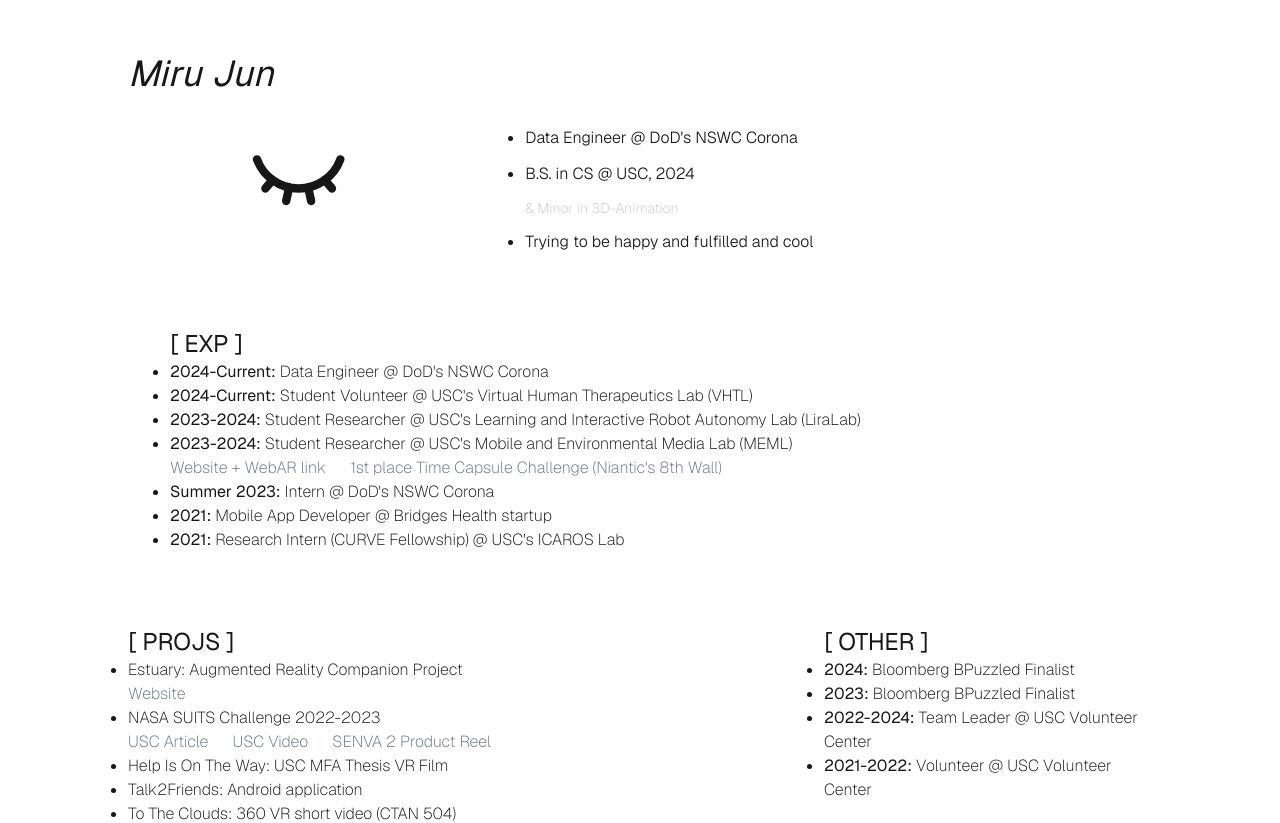
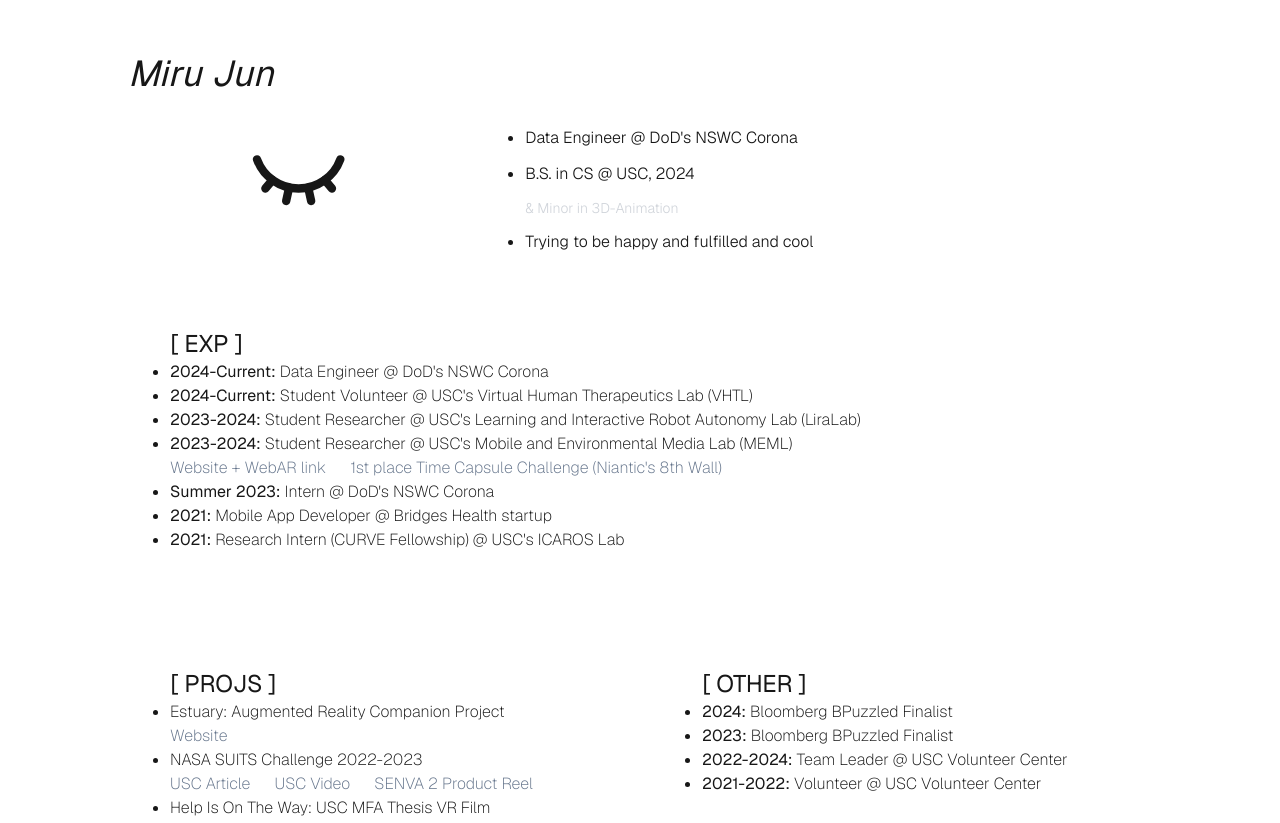
Before and after one commit to lemonlemonde/lemonlemonde.github.io, a Next.js app in the folder lemon-website/: page / in a window 1280 px wide. Shown: the part 110-933 px from the top of the page. Built offline with nearby package versions, Linux system fonts and the light colour scheme.

Commit message:
✨ 🐛 Separate Card comp + stop spin accum

```diff
--- a/lemon-website/src/app/exp_card.js
+++ b/lemon-website/src/app/card.js
@@ -3,7 +3,7 @@
 import * as motion from "motion/react-client"
 import { useRef, useEffect, useState } from "react";
 
-export default function ExpCard() {
+const Card = ({children, link}) => {
     const router = useRouter();
     const boxRef = useRef(null);
     const [isHovered, setIsHovered] = useState(false); // State to manage hover status
@@ -13,6 +13,9 @@
     {/* https://ibelick.com/blog/create-animated-gradient-borders-with-css */ }
     const animateBorder = () => {
         const boxElement = boxRef.current
+        if (!isHoveredRef.current) {
+            return;
+        }
         const curAngle = parseFloat(boxElement.style.getPropertyValue("--angle"))
         var deltaAngle = 25
         var minDelta = 15
@@ -29,12 +32,8 @@
 
         const angle = (curAngle + deltaAngle) % 360;
         boxElement.style.setProperty("--angle", `${angle}deg`);
-        if (isHoveredRef.current) {
-            console.log("spin")
-            requestAnimationFrame(animateBorder);
-        } else {
-            return;
-        }
+        console.log("spin")
+        requestAnimationFrame(animateBorder);
     };
 
 
@@ -46,6 +45,7 @@
             requestAnimationFrame(animateBorder); // Start animation loop
         } else {
             console.log("no hover")
+            boxRef.current.style.setProperty("--angle", "0deg");
         }
     }, [isHovered]); // Re-run effect when hover state changes
 
@@ -57,7 +57,7 @@
             className="w-full p-10 border-2 border-[var(--background)] transition-all duration-500 bg-gradient-to-t from-[#091735] via-[var(--background)] to-[var(--background)] bg-size-200 -bg-pos-10 hover:bg-pos-100"
             onMouseEnter={() => setIsHovered(true)}
             onMouseLeave={() => setIsHovered(false)}
-            onClick={() => router.push("/exp_page")}
+            onClick={() => router.push(link)}
             style={{
                 "--angle": "0deg",
                 "--border-color": isHovered ? "linear-gradient(var(--angle), #070707, #687aff)" : "transparent",
@@ -66,26 +66,9 @@
         >
 
 
-            {/* job exp */}
-            <ul className="list-disc font-extralight max-w-full">
-                <h2 className="text-2xl font-normal">
-                    [ EXP ]
-                </h2>
-                <li><b>2024-Current:</b> Data Engineer @ DoD's NSWC Corona</li>
-                <li><b>2024-Current:</b> Student Volunteer @ USC's Virtual Human Therapeutics Lab (VHTL)</li>
-                <li><b>2023-2024:</b> Student Researcher @ USC's Learning and Interactive Robot Autonomy Lab (LiraLab)</li>
-
-
-                <li><b>2023-2024:</b> Student Researcher @ USC's Mobile and Environmental Media Lab (MEML)</li>
-                <div className="flex space-x-6">
-                    <a className="flex text-slate-500 items-center gap-2 hover:underline hover:underline-offset-4" href="https://storymaps.arcgis.com/collections/1e5f963472f4400da19fcb0e3ccfdd5e?item=1">Website + WebAR link</a>
-                    <a className="flex text-slate-500 items-center gap-2 hover:underline hover:underline-offset-4" href="https://www.8thwall.com/blog/post/163144919365/meet-the-winners-time-capsule-challenge">1st place Time Capsule Challenge (Niantic's 8th Wall)</a>
-                </div>
-
-                <li><b>Summer 2023:</b> Intern @ DoD's NSWC Corona</li>
-                <li><b>2021:</b> Mobile App Developer @ Bridges Health startup</li>
-                <li><b>2021:</b> Research Intern (CURVE Fellowship) @ USC's ICAROS Lab</li>
-            </ul>
+            {children}
         </div>
     );
 }
+
+export default Card;
--- a/lemon-website/src/app/exp_page/page.js
+++ b/lemon-website/src/app/exp_page/page.js
@@ -1,4 +1,4 @@
-export default function ExpCard() {
+export default function ExpPage() {
     return (
         <div>
             hi
--- /dev/null
+++ b/lemon-website/src/app/other_page/page.js
@@ -0,0 +1,7 @@
+export default function OtherPage() {
+    return (
+        <div>
+            hi! you're on the other page
+        </div>
+    );
+}
--- a/lemon-website/src/app/page.js
+++ b/lemon-website/src/app/page.js
@@ -1,6 +1,6 @@
 import Image from "next/image";
 import { EyeClosed, Eye } from "lucide-react";
-import ExpCard from "./exp_card";
+import Card from "./card";
 import SplineObj from "./spline_obj";
 
 export default function Home() {
@@ -35,12 +35,36 @@
         </div>
 
         {/* experience */}
-        <ExpCard/>
+        <Card link={"/exp_page"}>
+          {/* job exp */}
+          <div>
+                <ul className="list-disc font-extralight max-w-full">
+                    <h2 className="text-2xl font-normal">
+                        [ EXP ]
+                    </h2>
+                    <li><b>2024-Current:</b> Data Engineer @ DoD's NSWC Corona</li>
+                    <li><b>2024-Current:</b> Student Volunteer @ USC's Virtual Human Therapeutics Lab (VHTL)</li>
+                    <li><b>2023-2024:</b> Student Researcher @ USC's Learning and Interactive Robot Autonomy Lab (LiraLab)</li>
+
+
+                    <li><b>2023-2024:</b> Student Researcher @ USC's Mobile and Environmental Media Lab (MEML)</li>
+                    <div className="flex space-x-6">
+                        <a className="flex text-slate-500 items-center gap-2 hover:underline hover:underline-offset-4" href="https://storymaps.arcgis.com/collections/1e5f963472f4400da19fcb0e3ccfdd5e?item=1">Website + WebAR link</a>
+                        <a className="flex text-slate-500 items-center gap-2 hover:underline hover:underline-offset-4" href="https://www.8thwall.com/blog/post/163144919365/meet-the-winners-time-capsule-challenge">1st place Time Capsule Challenge (Niantic's 8th Wall)</a>
+                    </div>
+
+                    <li><b>Summer 2023:</b> Intern @ DoD's NSWC Corona</li>
+                    <li><b>2021:</b> Mobile App Developer @ Bridges Health startup</li>
+                    <li><b>2021:</b> Research Intern (CURVE Fellowship) @ USC's ICAROS Lab</li>
+                </ul>
+            </div>
+        </Card>
 
         {/* verticals */}
         <div className="flex w-full space-x-10">
+          <Card link={"/proj_page"} className="w-2/3">
           {/* proj links */}
-          <ul className="list-disc font-extralight w-2/3">
+          <ul className="list-disc font-extralight w-full">
             <h2 className="text-2xl font-normal">
               [ PROJS ]
             </h2>
@@ -66,9 +90,11 @@
             <li>To The Clouds: 360 VR short video (CTAN 504)</li>
             <a className="flex text-slate-500 items-center gap-2 hover:underline hover:underline-offset-4" href="https://youtu.be/B9d9BBz_8V8">YouTube</a>
           </ul>
+          </Card>
 
+          <Card link={"/other_page"}className="w-1/3">
           {/* Otherwise */}
-          <ul className="list-disc font-extralight w-1/3">
+          <ul className="list-disc font-extralight w-full">
             <h2 className="text-2xl font-normal">
               [ OTHER ]
             </h2>
@@ -77,6 +103,7 @@
             <li><b>2022-2024:</b> Team Leader @ USC Volunteer Center</li>
             <li><b>2021-2022:</b> Volunteer @ USC Volunteer Center</li>
           </ul>
+          </Card>
 
         </div>
 
--- /dev/null
+++ b/lemon-website/src/app/proj_page/page.js
@@ -0,0 +1,7 @@
+export default function ProjPage() {
+    return (
+        <div>
+            hi! you're on the proj page
+        </div>
+    );
+}
```
